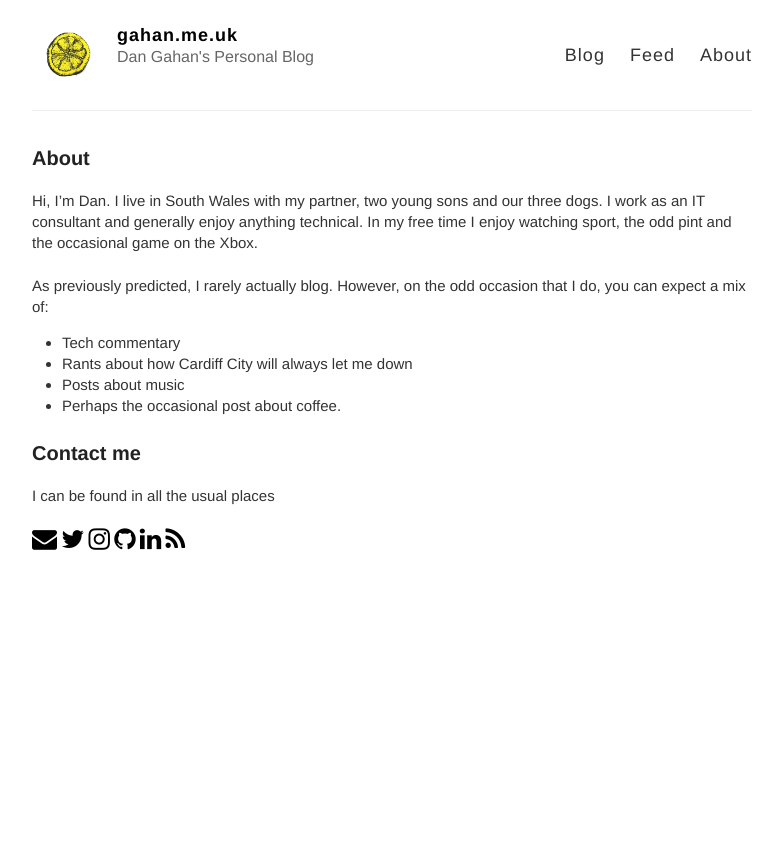
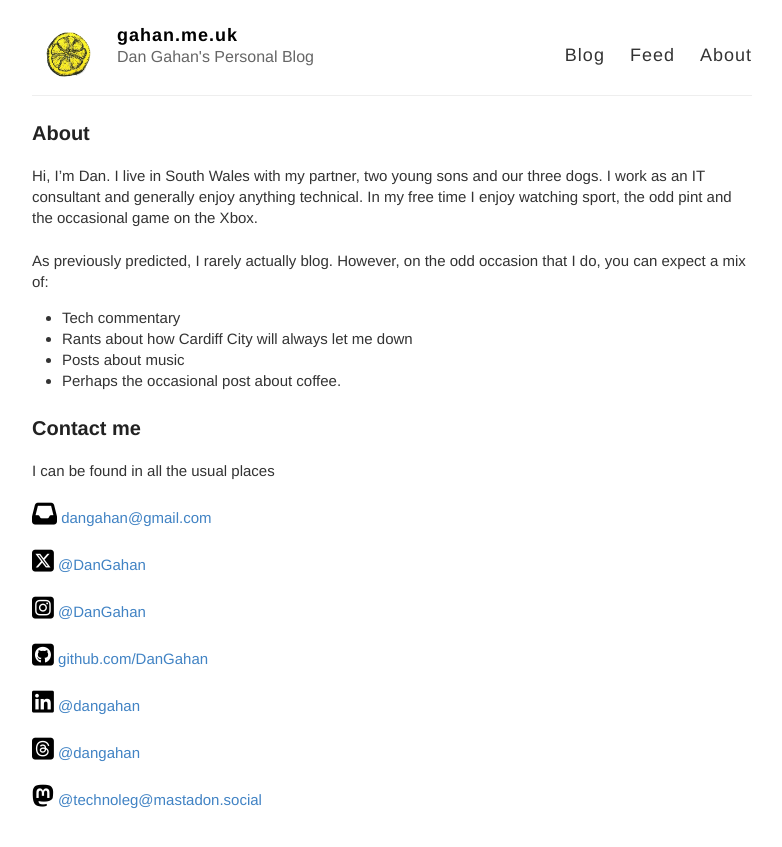
Before and after one commit to DanGahan/DanGahan.github.io, a Jekyll site: the page built from about.md, in a window 1280 px wide. Shown: the top 847 px of the page, without its empty margins (248-1030 px from the left). Built offline with Jekyll 4.4.1, drawn with Linux system fonts in a browser that asks for light colours.

Commit message:
style tweaks and update to about page

```diff
--- a/_includes/svg-icons.html
+++ b/_includes/svg-icons.html
@@ -1,13 +1,7 @@
-{% if site.footer-links.email %}<a href="mailto:{{ site.footer-links.email }}"><i class="fa fa-envelope"  style="color:black;font-size:25px;"></i></a>{% endif %}
-{% if site.footer-links.twitter %}<a href="https://www.twitter.com/{{ site.footer-links.twitter }}"><i class="fa fa-twitter" style="color:black;font-size:25px;"></i></a>{% endif %}
-{% if site.footer-links.instagram %}<a href="https://instagram.com/{{ site.footer-links.instagram }}"><i class="fa fa-instagram" style="color:black;font-size:25px;"></i></a>{% endif %}
-{% if site.footer-links.github %}<a href="https://github.com/{{ site.footer-links.github }}"><i class="fa fa-github" style="color:black;font-size:25px;"></i></a>{% endif %}
-{% if site.footer-links.linkedin %}<a href="https://www.linkedin.com/in/{{ site.footer-links.linkedin }}"><i class="fa fa-linkedin" style="color:black;font-size:25px;"></i></a>{% endif %}
-{% if site.footer-links.rss %}<a href="{{ site.baseurl }}/feed.xml"><i class="fa fa-rss" style="color:black;font-size:25px;"></i></a>{% endif %}
-{% if site.footer-links.dribbble %}<a href="https://dribbble.com/{{ site.footer-links.dribbble }}"><i class="svg-icon dribbble"></i></a>{% endif %}
-{% if site.footer-links.facebook %}<a href="https://www.facebook.com/{{ site.footer-links.facebook }}"><i class="svg-icon facebook"></i></a>{% endif %}
-{% if site.footer-links.flickr %}<a href="https://www.flickr.com/{{ site.footer-links.flickr }}"><i class="svg-icon flickr"></i></a>{% endif %}
-{% if site.footer-links.pinterest %}<a href="https://www.pinterest.com/{{ site.footer-links.pinterest }}"><i class="svg-icon pinterest"></i></a>{% endif %}
-{% if site.footer-links.stackoverflow %}<a href="http://stackoverflow.com/{{ site.footer-links.stackoverflow }}"><i class="svg-icon stackoverflow"></i></a>{% endif %}
-{% if site.footer-links.youtube %}<a href="https://youtube.com/{{ site.footer-links.youtube }}"><i class="svg-icon youtube"></i></a>{% endif %}
-{% if site.footer-links.googleplus %}<a href="https://plus.google.com/{{ site.footer-links.googleplus }}"><i class="svg-icon googleplus"></i></a>{% endif %}
+{% if site.footer-links.email %}<a href="mailto:{{ site.footer-links.email }}"><i class="fa-solid fa-inbox" style="color:black;font-size:25px;"></i></a>{% endif %} [dangahan@gmail.com](mailto:dangahan@gmail.com?subject=Contact)<br/><br/>
+{% if site.footer-links.twitter %}<a href="https://www.twitter.com/{{ site.footer-links.twitter }}"><i class="fa-brands fa-square-x-twitter" style="color:black;font-size:25px;"></i></a>{% endif %} [@DanGahan](https://twitter.com/DanGahan)<br/><br/>
+{% if site.footer-links.instagram %}<a href="https://instagram.com/{{ site.footer-links.instagram }}"><i class="fa-brands fa-square-instagram" style="color:black;font-size:25px;"></i></a>{% endif %} [@DanGahan](https://instagram.com/DanGahan)<br/><br/>
+{% if site.footer-links.github %}<a href="https://github.com/{{ site.footer-links.github }}"><i class="fa-brands fa-square-github" style="color:black;font-size:25px;"></i></a>{% endif %} [github.com/DanGahan](https://github.com/DanGahan)<br/><br/>
+{% if site.footer-links.linkedin %}<a href="https://www.linkedin.com/in/{{ site.footer-links.linkedin }}"><i class="fa-brands fa-linkedin" style="color:black;font-size:25px;"></i></a>{% endif %} [@dangahan](https://www.linkedin.com/in/dangahan)<br/><br/>
+<a href="https://www.threads.net/@dangahan"><i class="fa-brands fa-square-threads" style="color:black;font-size:25px;"></i> [@dangahan](https://www.threads.net/@dangahan)</a><br/><br/>
+<a href=""><i class="fa-brands fa-mastodon" style="color:black;font-size:25px;"></i> [@technoleg@mastadon.social](https://mastodon.social/@technoleg)</a>
--- a/_layouts/default.html
+++ b/_layouts/default.html
@@ -2,7 +2,7 @@
 <html>
   <head>
     <!-- font awesome used for icons-->
-<link rel="stylesheet" href="https://cdnjs.cloudflare.com/ajax/libs/font-awesome/4.7.0/css/font-awesome.min.css">
+<link rel="stylesheet" href="https://cdnjs.cloudflare.com/ajax/libs/font-awesome/6.5.1/css/all.min.css">
 
     <title>{% if page.title %}{{ page.title }} – {% endif %}{{ site.name }} – {{ site.description }}</title>
 
--- a/style.scss
+++ b/style.scss
@@ -156,11 +156,11 @@ img {
 //
 
 .wrapper-masthead {
-  margin-bottom: 30px;
+  margin-bottom: 10px;
 }
 
 .masthead {
-  padding: 20px 0;
+  padding: 20px 0 5px 0;
   border-bottom: 1px solid $lightGray;
 
   @include mobile {
```
